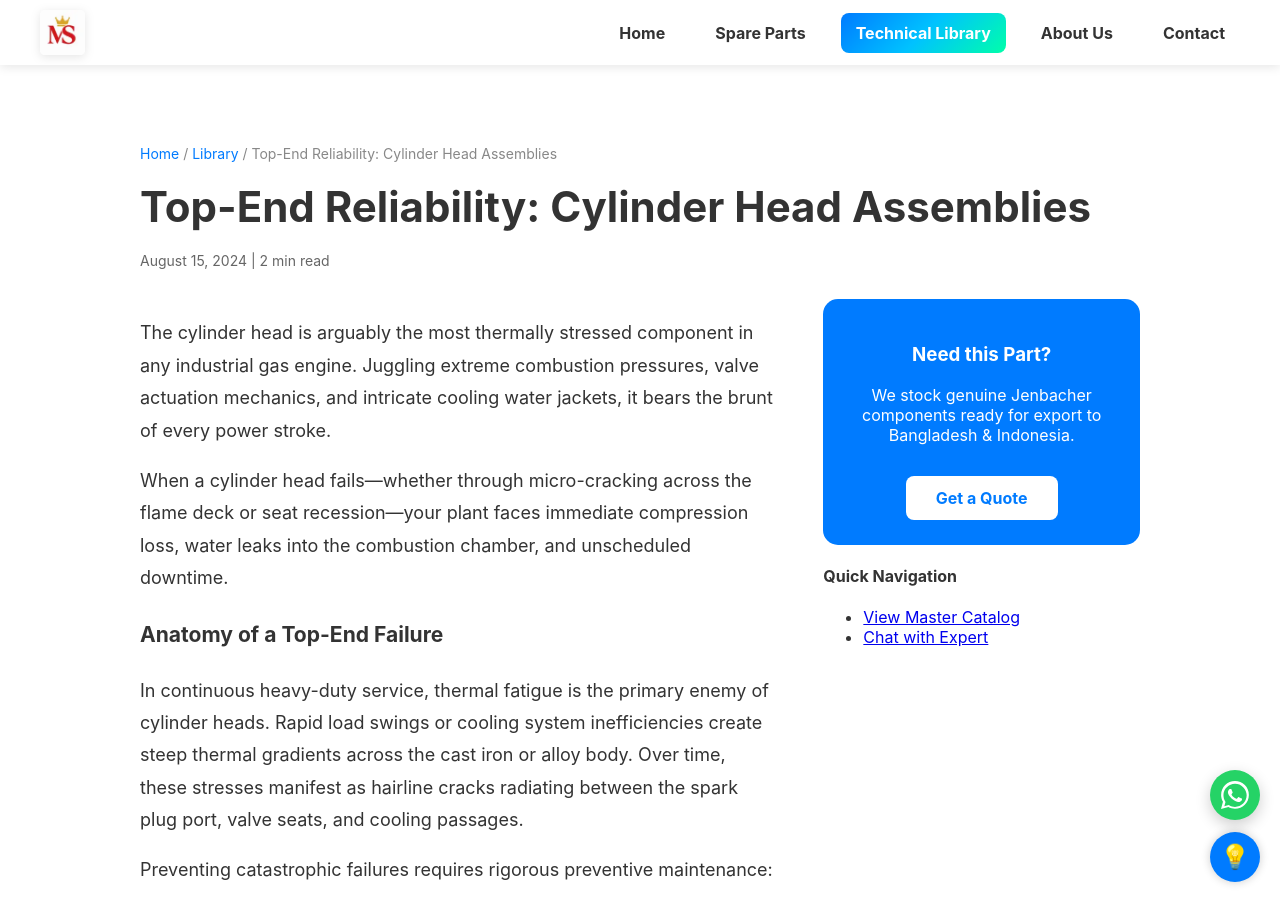
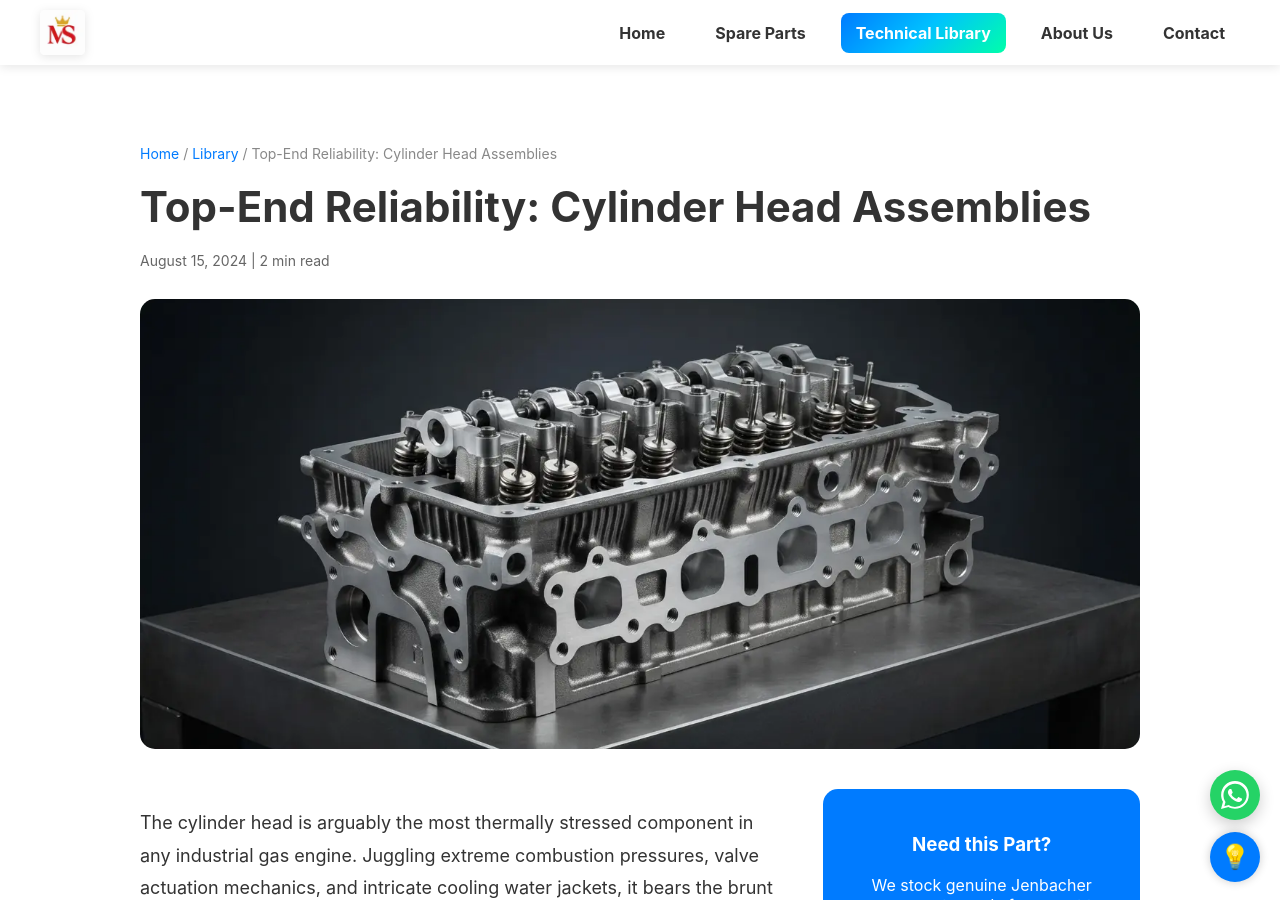
Before and after one commit to Khisal786/Mega-Solutions-UAE, a Jekyll site: the page built from _posts/2024-08-15-cylinder-head-assemblies-top-end-reliability.md, in a window 1280 px wide and 900 px high. Built offline with Jekyll 4.4.1, drawn with Linux system fonts in a browser that asks for light colours.

Commit message:
Add image to cylinder head assemblies blog post
Added an image to enhance the post about cylinder head assemblies.

```diff
--- a/_posts/2024-08-15-cylinder-head-assemblies-top-end-reliability.md
+++ b/_posts/2024-08-15-cylinder-head-assemblies-top-end-reliability.md
@@ -3,6 +3,7 @@ layout: post
 title: "Top-End Reliability: Cylinder Head Assemblies"
 date: 2024-08-15 11:00:00 +0400
 categories: [Engine Focus, Maintenance]
+image: /assets/images/blog/cylinder-head-assemblies.webp
 ---
 
 The cylinder head is arguably the most thermally stressed component in any industrial gas engine. Juggling extreme combustion pressures, valve actuation mechanics, and intricate cooling water jackets, it bears the brunt of every power stroke.
```
